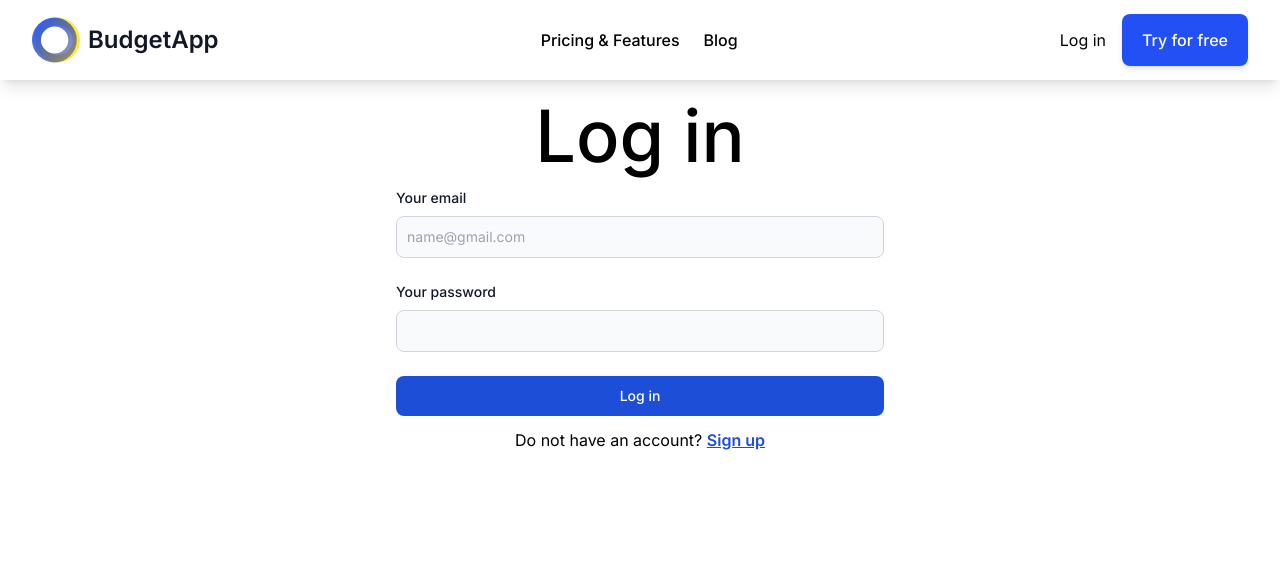
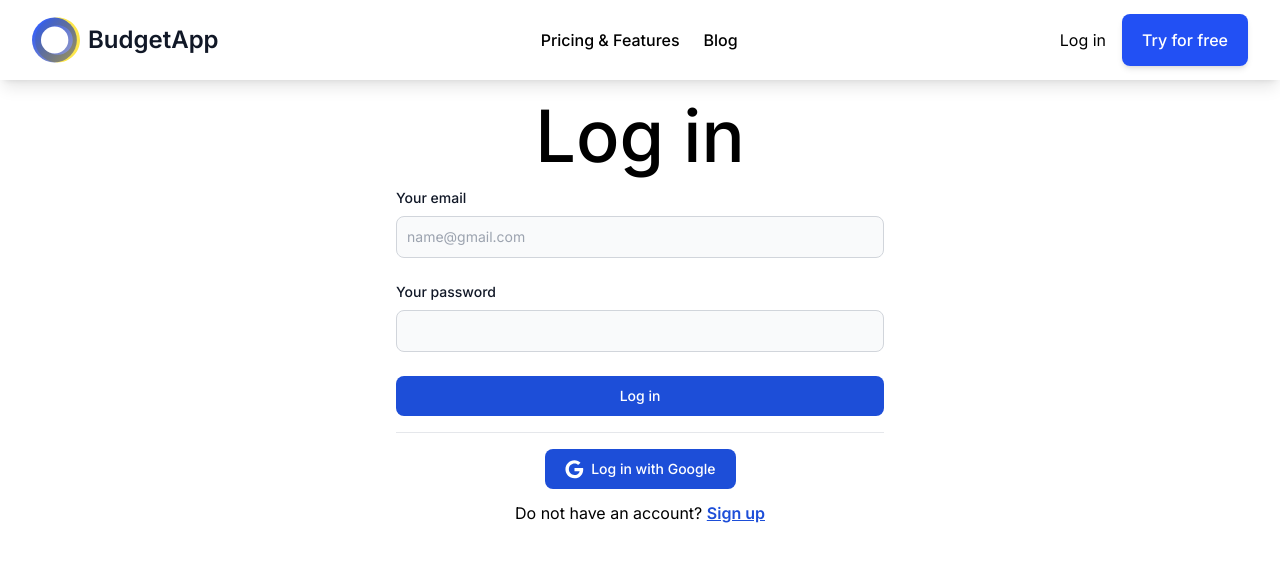
Before and after one commit to mateuszbialowas/BudgetApp-React, a React (Create React App) app: page /login in a window 1280 px wide. Shown: the top 562 px of the page. Built offline with nearby package versions, Linux system fonts and the light colour scheme; no server answers.

Commit message:
login witn google

```diff
--- a/package.json
+++ b/package.json
@@ -4,6 +4,7 @@
   "private": true,
   "dependencies": {
     "@fortawesome/fontawesome-svg-core": "^1.2.36",
+    "@fortawesome/free-brands-svg-icons": "^5.15.4",
     "@fortawesome/free-solid-svg-icons": "^5.15.4",
     "@fortawesome/react-fontawesome": "^0.1.16",
     "@testing-library/jest-dom": "^5.11.4",
--- a/src/App.js
+++ b/src/App.js
@@ -17,7 +17,11 @@ import ProtectedRoute from "./components/ProtectedRoute";
 export default function App() {
   return (
     <>
-      <ToastContainer />
+      <ToastContainer
+        autoClose={3000}
+        pauseOnFocusLoss={false}
+        position="bottom-right"
+      />
       <UserAuthContextProvider>
         <Navbar />
         <Routes>
--- a/src/components/Login.jsx
+++ b/src/components/Login.jsx
@@ -2,12 +2,15 @@ import React, { useState } from "react";
 import { toast } from "react-toastify";
 import { Link, useNavigate } from "react-router-dom";
 import { useUserAuth } from "../context/UserAuthContext";
+import { FontAwesomeIcon } from "@fortawesome/react-fontawesome";
+import { faGoogle } from "@fortawesome/free-brands-svg-icons";
+import { auth } from "../firebse";
 
 export default function Login() {
   const [email, setEmail] = useState("");
   const [password, setPassword] = useState("");
   const [error, setError] = useState("");
-  const { logIn } = useUserAuth();
+  const { logIn, googleSignIn } = useUserAuth();
   const navigate = useNavigate();
   const handleSubmit = async (e) => {
     setError("");
@@ -19,10 +22,41 @@ export default function Login() {
         render: "Log in successful!",
         type: "success",
         isLoading: false,
+        autoClose: 3000,
+        hideProgressBar: false,
+        closeOnClick: true,
+        pauseOnFocusLoss: false,
+        pauseOnHover: false,
+      });
+      navigate("/dashboard");
+    } catch (err) {
+      setError(err.message);
+      toast.update(signUpToast, {
+        render: `${err.message}`,
+        type: "error",
+        isLoading: false,
         autoClose: 5000,
         hideProgressBar: false,
         closeOnClick: true,
         pauseOnFocusLoss: false,
+      });
+    }
+  };
+
+  const handleGoogleSignIn = async (e) => {
+    e.preventDefault();
+    const signUpToast = toast.loading("Logging in...");
+    try {
+      await googleSignIn();
+      toast.update(signUpToast, {
+        render: "Log in successful!",
+        type: "success",
+        isLoading: false,
+        autoClose: 3000,
+        hideProgressBar: false,
+        closeOnClick: true,
+        pauseOnFocusLoss: false,
+        pauseOnHover: false,
       });
       navigate("/dashboard");
     } catch (err) {
@@ -83,6 +117,23 @@ export default function Login() {
           Log in
         </button>
       </form>
+      <hr className="mt-4" />
+
+      <div className="flex justify-center mt-4">
+        <button
+          type="submit"
+          className="text-white bg-blue-700 hover:bg-blue-800 focus:ring-4 focus:ring-blue-300 font-medium rounded-lg text-sm w-auto sm:w-auto px-5 py-2.5 text-center dark:bg-blue-600 dark:hover:bg-blue-700 dark:focus:ring-blue-800 "
+          onClick={handleGoogleSignIn}
+        >
+          <FontAwesomeIcon
+            icon={faGoogle}
+            size="lg"
+            className="fab fa-google mr-2"
+          ></FontAwesomeIcon>
+          Log in with Google
+        </button>
+      </div>
+
       <div className="text-center mt-3">
         Do not have an account?{" "}
         <Link className="text-blue-700 font-bold underline" to="/signup">
--- a/src/components/Navbar.jsx
+++ b/src/components/Navbar.jsx
@@ -25,10 +25,11 @@ export default function Navbar() {
         render: "Log out successful!",
         type: "success",
         isLoading: false,
-        autoClose: 5000,
+        autoClose: 3000,
         hideProgressBar: false,
         closeOnClick: true,
         pauseOnFocusLoss: false,
+        pauseOnHover: false,
       });
     } catch (err) {
       toast.update(logOutToast, {
--- a/src/context/UserAuthContext.js
+++ b/src/context/UserAuthContext.js
@@ -4,6 +4,8 @@ import {
   signInWithEmailAndPassword,
   signOut,
   onAuthStateChanged,
+  GoogleAuthProvider,
+  signInWithPopup,
 } from "firebase/auth";
 
 import { auth } from "../firebse";
@@ -21,6 +23,14 @@ export function UserAuthContextProvider({ children }) {
   function logOut() {
     return signOut(auth);
   }
+  function googleSignIn() {
+    const provider = new GoogleAuthProvider();
+    // select account in popup
+    provider.setCustomParameters({
+      prompt: "select_account",
+    });
+    return signInWithPopup(auth, provider);
+  }
 
   useEffect(() => {
     const unsubscribe = onAuthStateChanged(auth, (currentUser) => {
@@ -31,7 +41,9 @@ export function UserAuthContextProvider({ children }) {
     };
   }, []);
   return (
-    <userAuthContext.Provider value={{ user, signUp, logIn, logOut }}>
+    <userAuthContext.Provider
+      value={{ user, signUp, logIn, logOut, googleSignIn }}
+    >
       {children}
     </userAuthContext.Provider>
   );
--- a/src/index.css
+++ b/src/index.css
@@ -32,40 +32,3 @@ table tbody tr:nth-child(2n + 1) {
 .inputs-border {
   border: solid 1px #c8c8c8;
 }
-
-#flash_message {
-  animation-name: example;
-  animation-duration: 4s;
-}
-
-#popup {
-  position: fixed;
-  top: 0;
-  z-index: 11;
-  left: 0;
-  right: 0;
-  border-radius: 0.5rem;
-  margin-bottom: 1rem;
-  padding: 1rem;
-  animation: popup 5s ease-in-out forwards;
-
-}
-
-@keyframes popup {
-  0% {
-    opacity: 0;
-    transform: translateY(100%);
-  }
-  10% {
-    opacity: 1;
-    transform: translateY(0);
-  }
-  90% {
-    opacity: 1;
-    transform: translateY(0);
-  }
-  100% {
-    opacity: 0;
-    transform: translateY(-100%);
-  }
-}
```
Also changed, not shown: 1 other file (tests, documents, lock files or other folders).
